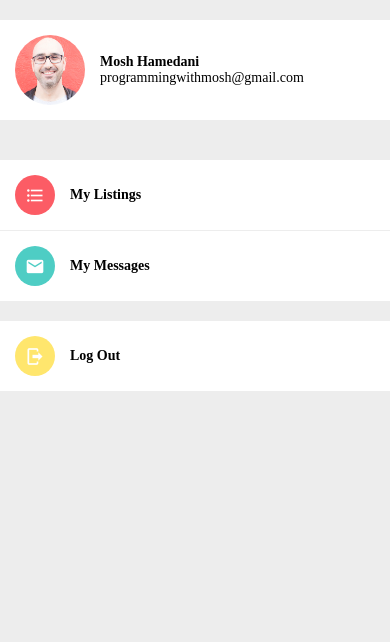
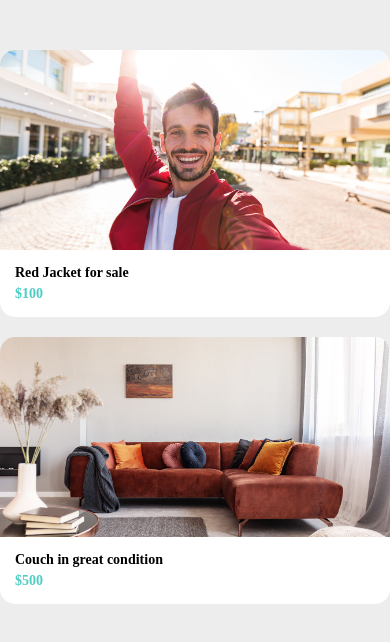
Before and after one commit to paul-mcaviney/donewithit-tutorial, a React Native app: screen / in a window 390 px wide. Shown: the top 642 px of the page. Built offline with nearby package versions, Linux system fonts and the light colour scheme.

Commit message:
Create the ListingsScreen

```diff
--- a/App.js
+++ b/App.js
@@ -14,7 +14,8 @@
 import AppIcon from "./app/components/AppIcon";
 import ListItem from "./app/components/ListItem";
 import AppScreen from "./app/components/AppScreen";
+import ListingsScreen from "./app/screens/ListingsScreen";
 
 export default function App() {
-  return <AccountScreen />;
+  return <ListingsScreen />;
 }
--- /dev/null
+++ b/app/screens/ListingsScreen.jsx
@@ -0,0 +1,45 @@
+import { FlatList, StyleSheet } from "react-native";
+import AppScreen from "../components/AppScreen";
+import Card from "../components/Card";
+import colors from "../config/colors";
+
+const listings = [
+  {
+    id: 1,
+    title: "Red Jacket for sale",
+    price: 100,
+    image: require("../assets/jacket.jpg"),
+  },
+  {
+    id: 2,
+    title: "Couch in great condition",
+    price: 500,
+    image: require("../assets/couch.jpg"),
+  },
+];
+
+export default function ListingsScreen() {
+  return (
+    <AppScreen style={styles.screen}>
+      <FlatList
+        data={listings}
+        keyExtractor={(listing) => listing.id.toString()}
+        renderItem={({ item }) => (
+          <Card
+            title={item.title}
+            subTitle={"$" + item.price}
+            imageUri={item.image}
+          />
+        )}
+      />
+    </AppScreen>
+  );
+}
+
+const styles = StyleSheet.create({
+  screen: {
+    padding: 20,
+    paddingTop: 50,
+    backgroundColor: colors.lightGrey,
+  },
+});
```
